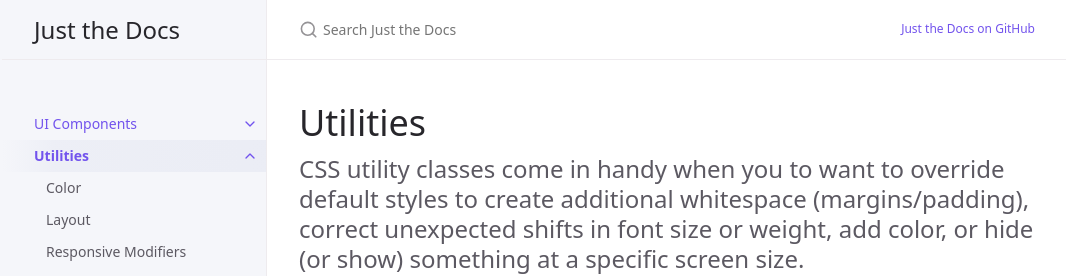
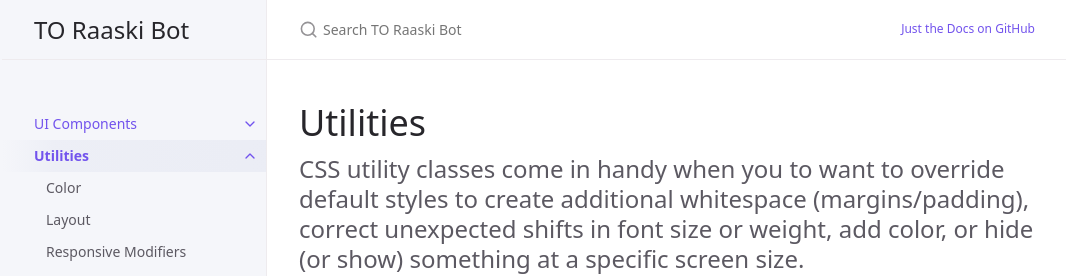
Before and after one commit to RaaskiBot/RaaskiBot.github.io, a Jekyll site: the page built from docs/utilities/utilities.md, in a window 1280 px wide. Shown: the top 276 px of the page, without its empty margins (105-1171 px from the left). Built offline with Jekyll 4.4.1, drawn with Linux system fonts in a browser that asks for light colours.

Commit message:
direcionamento

```diff
--- a/_config.yml
+++ b/_config.yml
@@ -13,9 +13,9 @@
 # you will see them accessed via {{ site.title }}, {{ site.github_repo }}, and so on.
 # You can create any custom variable you would like, and they will be accessible
 # in the templates via {{ site.myvariable }}.
-title: Just the Docs
+title: TO Raaski Bot
 description: A Jekyll theme for documentation
-baseurl: "/just-the-docs" # the subpath of your site, e.g. /blog
+baseurl: "/raaskibot" # the subpath of your site, e.g. /blog
 url: "https://raaskibot.github.io" # the base hostname & protocol for your site, e.g. http://example.com
 
 permalink: pretty
@@ -65,7 +65,7 @@
 # Aux links for the upper right navigation
 aux_links:
   "Just the Docs on GitHub":
-    - "//github.com/pmarsceill/just-the-docs"
+    - "//raaskibot.github.io/raaskibot"
 
 # Makes Aux links open in a new tab. Default is false
 aux_links_new_tab: false
--- a/index.html
+++ /dev/null
@@ -1,5 +0,0 @@
----
-layout: default
----
-
-{{ content }}
```
